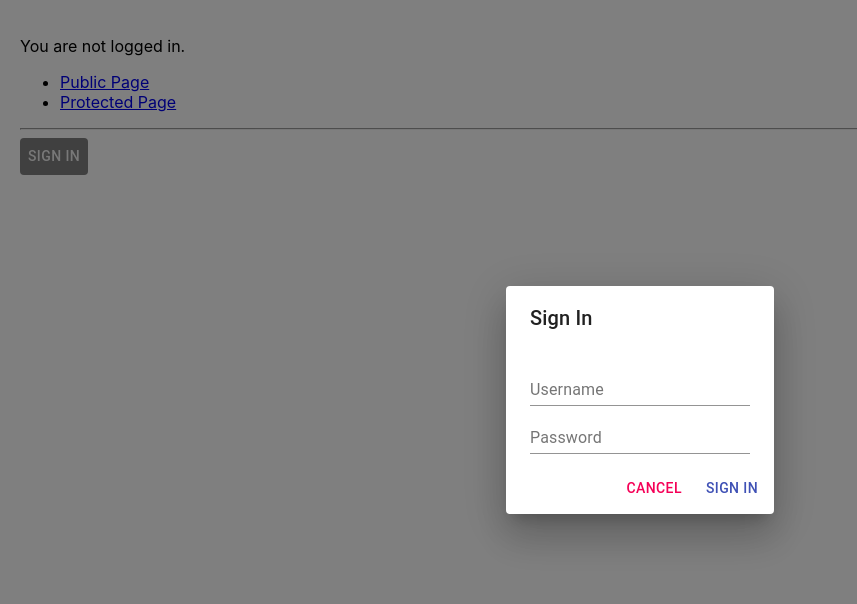
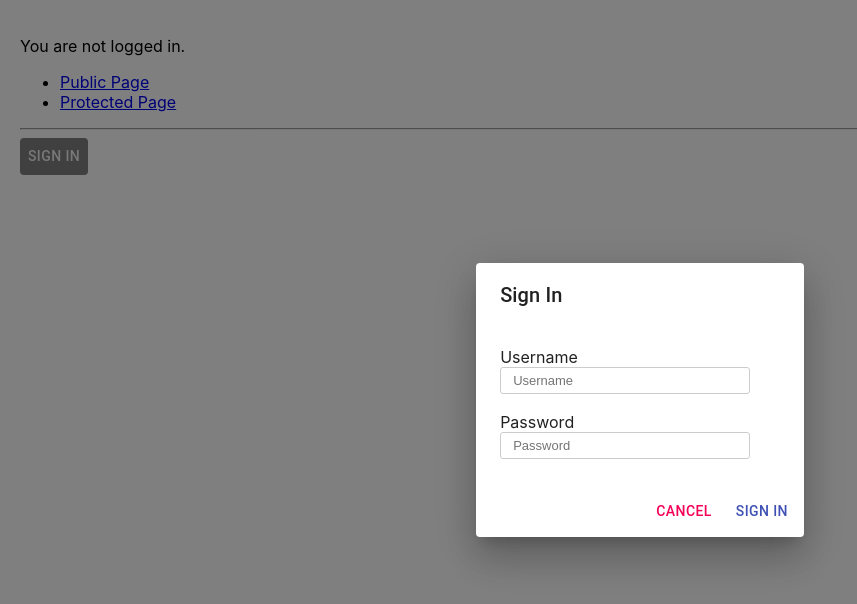
Before and after one commit to EasonLLin/wistron-frontend-homework, a React (Create React App) app: page /wistron-frontend-homework/signin in a window 1280 px wide. Both pictures are taken after a click on the button "SIGN IN". Shown: the top 604 px of the page, without its empty margins (0-857 px from the left). Built offline with nearby package versions, Linux system fonts and the light colour scheme; what axios-mock-adapter would draw is missing.

Commit message:
feat: add styled-components and react-final form for form validation

```diff
--- a/package.json
+++ b/package.json
@@ -17,7 +17,8 @@
     "react-router-dom": "^5.0.1",
     "react-scripts": "3.0.1",
     "redux": "^4.0.4",
-    "redux-saga": "^1.0.5"
+    "redux-saga": "^1.0.5",
+    "styled-components": "^4.3.2"
   },
   "scripts": {
     "start": "react-scripts start",
--- a/src/index.js
+++ b/src/index.js
@@ -25,9 +25,4 @@ ReactDOM.render(
   document.getElementById('root')
 )
 
-// ReactDOM.render(<App />, document.getElementById('root'))
-
-// If you want your app to work offline and load faster, you can change
-// unregister() to register() below. Note this comes with some pitfalls.
-// Learn more about service workers: https://bit.ly/CRA-PWA
 serviceWorker.unregister()
--- a/src/services/api/loginAPI.js
+++ b/src/services/api/loginAPI.js
@@ -20,7 +20,7 @@ mock.onPost('/api/login').reply(function(config) {
     return [
       401,
       {
-        text: 'Unauthorized',
+        text: 'Incorrect username or password',
       },
     ]
   }
--- a/src/views/SignIn/components/SignInDialog.js
+++ b/src/views/SignIn/components/SignInDialog.js
@@ -1,7 +1,9 @@
 import React from 'react'
 import { makeStyles } from '@material-ui/styles'
+import { connect } from 'react-redux'
+import { Form, Field } from 'react-final-form'
 import { bindActionCreators, compose } from 'redux'
-import { connect } from 'react-redux'
+import styled from 'styled-components'
 import { signIn } from '../../../actions/AuthActions.js'
 import Button from '@material-ui/core/Button'
 import Dialog from '@material-ui/core/Dialog'
@@ -9,6 +11,27 @@ import DialogActions from '@material-ui/core/DialogActions'
 import DialogContent from '@material-ui/core/DialogContent'
 import DialogTitle from '@material-ui/core/DialogTitle'
 import TextField from '@material-ui/core/TextField'
+
+const FormGroup = styled.div`
+  margin-bottom: 18px;
+`
+const Input = styled.input`
+  display: inline-block;
+  width: 80%;
+  padding: 5px 12px;
+  font-size: 13px;
+  color: #222222;
+  background-color: #ffffff;
+  background-image: none;
+  border: 1px solid #cccccc;
+  border-radius: 3px;
+`
+const Error = styled.div`
+  display: block;
+  color: #db3d44;
+  font-size: 12px;
+  position: absolute;
+`
 
 const useStyles = makeStyles({
   button: {
@@ -20,8 +43,6 @@ const useStyles = makeStyles({
 const SignInDialog = props => {
   const classes = useStyles()
   const [open, setOpen] = React.useState(false)
-  const [username, setUsername] = React.useState('')
-  const [password, setPassword] = React.useState('')
 
   function handleClickOpen() {
     setOpen(true)
@@ -31,54 +52,71 @@ const SignInDialog = props => {
     setOpen(false)
   }
 
-  function handleSetUsername(event) {
-    setUsername(event.target.value)
-  }
-
-  function handleSetPassword(event) {
-    setPassword(event.target.value)
-  }
-
-  async function handleSignIn() {
+  async function handleSignIn(values) {
     props.signIn({
-      username: username,
-      password: password,
+      username: values.username,
+      password: values.password,
       history: props.history,
     })
   }
+
+  const required = value => (value ? undefined : 'This is a required field')
 
   return (
     <div>
       <Button className={classes.button} onClick={handleClickOpen}>
         Sign In
       </Button>
+
       <Dialog open={open} aria-labelledby="dialog-title" onClose={handleClose}>
         <DialogTitle id="dialog-title">Sign In</DialogTitle>
+        <Form
+          onSubmit={handleSignIn}
+          render={({ handleSubmit, submitting, values }) => (
+            <form onSubmit={handleSubmit}>
               <DialogContent>
+                <Field name="username" validate={required}>
+                  {({ input, meta }) => (
                     <div>
-            <TextField
-              label="Username"
-              value={username}
-              onChange={handleSetUsername}
-            />
+                      <FormGroup>
+                        <label>Username</label>
+                        <Input {...input} type="text" placeholder="Username" />
+                        <Error>
+                          {meta.error && meta.touched && (
+                            <span>{meta.error}</span>
+                          )}
+                        </Error>
+                      </FormGroup>
                     </div>
+                  )}
+                </Field>
+                <Field name="password" validate={required}>
+                  {({ input, meta }) => (
                     <div>
-            <TextField
-              label="Password"
-              type="password"
-              value={password}
-              onChange={handleSetPassword}
-            />
+                      <FormGroup>
+                        <label>Password</label>
+                        <Input {...input} type="text" placeholder="Password" />
+                        <Error>
+                          {meta.error && meta.touched && (
+                            <span>{meta.error}</span>
+                          )}
+                        </Error>
+                      </FormGroup>
                     </div>
+                  )}
+                </Field>
               </DialogContent>
               <DialogActions>
                 <Button onClick={handleClose} color="secondary">
                   Cancel
                 </Button>
-          <Button onClick={handleSignIn} color="primary">
+                <Button type="submit" color="primary" disabled={submitting}>
                   Sign In
                 </Button>
               </DialogActions>
+            </form>
+          )}
+        />
       </Dialog>
     </div>
   )
```
Also changed, not shown: src/actions/AuthActions.js (+0 -18 lines), 1 other file (tests, documents, lock files or other folders). Lines whose indentation alone changed are shown as unchanged.
